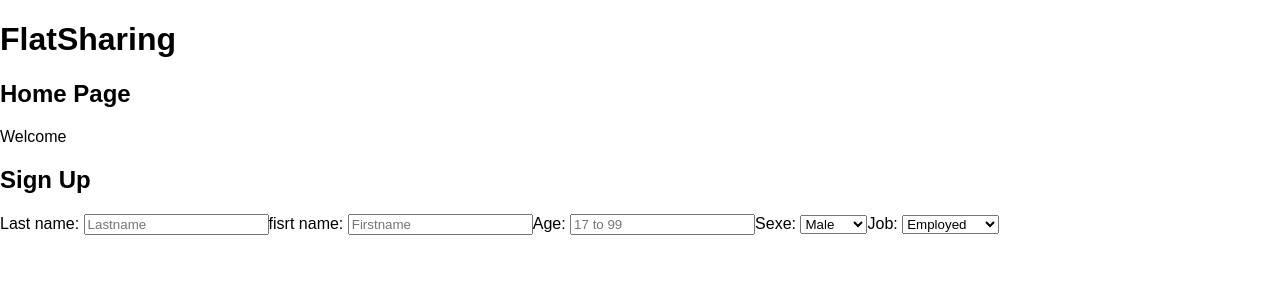
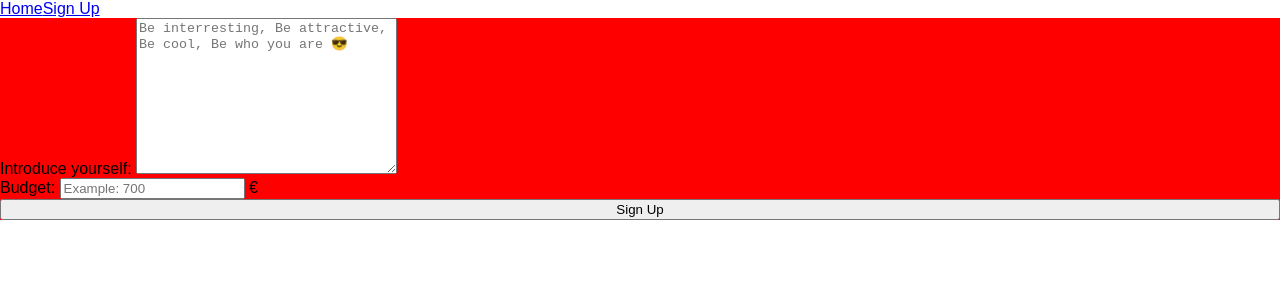
Before and after one commit to Yvens16/coloc-app-client-, a React (Create React App) app: page / in a window 1280 px wide. Shown: the top 300 px of the page. Built offline with nearby package versions, Linux system fonts and the light colour scheme.

Commit message:
SignUp-user =

```diff
--- a/src/App.js
+++ b/src/App.js
@@ -1,8 +1,10 @@
-import { Switch, Route } from "react-router-dom";
 import api from "./api";
 import React, { Component } from "react";
 import "./App.css";
 import Home from "./components/Home";
+import Navigation from "./components/Navigation";
+import OwnerSign from "./components/OwnerSign";
+import UserSign from "./components/UserSign";
 
 class App extends Component {
   constructor(props) {
@@ -11,11 +13,11 @@ class App extends Component {
   render() {
     return (
       <main>
-        <header>
-          <h1>FlatSharing</h1>
-        </header>
+        <Navigation />
+        {/*<Home />*/}
+        {/*<OwnerSign />*/}
+        <UserSign />
 
-        <Home />
       </main>
     );
   }
--- a/src/api.js
+++ b/src/api.js
@@ -2,7 +2,7 @@ import axios from "axios";
 
 
 const api= axios.create({
-  baseURL: "https://localhost:4000/api",
+  baseURL: "http://localhost:4000/api",
 
   withCredentials: true,
 })
--- /dev/null
+++ b/src/components/Navigation.js
@@ -0,0 +1,13 @@
+import React from 'react';
+import { NavLink } from 'react-router-dom';
+
+const Navigation = () => {
+  return (
+    <nav>
+    <NavLink exact to="/">Home</NavLink>
+    <NavLink  to="/signup">Sign Up</NavLink>
+    </nav>
+  )
+}
+
+export default Navigation;
--- /dev/null
+++ b/src/components/OwnerSign.js
@@ -0,0 +1,81 @@
+import React from 'react';
+
+const OwnerSign = () => {
+  return (
+    <div className="OwnerSign" >
+      <label>
+        Street Number: <input type="number" placeholder="Example: 12"/>
+      </label>
+      <label>
+        Address: <input type="text" placeholder="Exemple: 13 rue de l'Alma..."/>
+      </label>
+      <label>
+     Zip Code: <input type="number" placeholder="Example: 75018"/>
+    </label>
+    <label>
+        Rent: <input type="number" placeholder="675"/>
+      </label>
+      <label>
+      Flat-Mates present:
+      <select>
+      <option value="1">1</option>
+      <option value="2">2</option>
+      <option value="3">3</option>
+      <option value="4">4</option>
+      <option value="5">5</option>
+      <option value="6">6</option>
+      <option value="7">7</option>
+      <option value="8">8</option>
+      <option value="9">9</option>
+      <option value="10">10+</option>
+      </select>
+      (1 to 10+)
+      </label>
+
+      <label >
+      Housing: <select>
+      <option value="Studio">Studio</option>
+      <option value="Appartments">Appartments</option>
+      <option value="Duplex">Duplex</option>
+      <option value="Loft">Loft</option>
+      <option value="House">House</option>
+      <option value="Boat">Boat</option>
+      </select>
+      </label>
+
+      <label>
+        Nb of rooms:
+        <select>
+        <option value="1">1</option>
+        <option value="2">2</option>
+        <option value="3">3</option>
+        <option value="4">4</option>
+        <option value="5">5</option>
+        <option value="6">6</option>
+        <option value="7">7</option>
+        <option value="8">8</option>
+        <option value="9">9</option>
+        <option value="10">10+</option>
+        </select>
+        (1 to 10+)
+      </label>
+
+      <label >
+      Area: <input type="number" placeholder="Example: 80"/>
+      (m2)
+      </label>
+
+      <label>
+        Description: <textarea name="" id="" cols="30" rows="10" placeholder="Describe your environnement , how's the appartment? how it is to live with you? etc..."></textarea>
+      </label>
+
+      <label>
+      Picture: <input type="file"/>
+      </label>
+
+      <button>Sign Up</button>
+    </div>
+  )
+}
+
+export default OwnerSign;
--- /dev/null
+++ b/src/components/UserSign.js
@@ -0,0 +1,18 @@
+import React from 'react';
+
+const UserSign = () => {
+  return (
+    <div className="UserSign">
+      <label>
+      Introduce yourself: <textarea name="" id="" cols="30" rows="10" placeholder="Be interresting, Be attractive, Be cool, Be who you are 😎"></textarea>
+      </label>
+      <label>
+      Budget: <input type="number" placeholder="Example: 700"/> €
+      </label>
+
+      <button>Sign Up</button>
+    </div>
+  )
+}
+
+export default UserSign;
--- a/src/index.css
+++ b/src/index.css
@@ -3,3 +3,10 @@ body {
   padding: 0;
   font-family: sans-serif;
 }
+
+.OwnerSign,
+.UserSign{
+  display: flex;
+  flex-direction: column;
+  background-color: red;
+}
```
Also changed, not shown: src/components/Login.js (added, +20 -0 lines).
